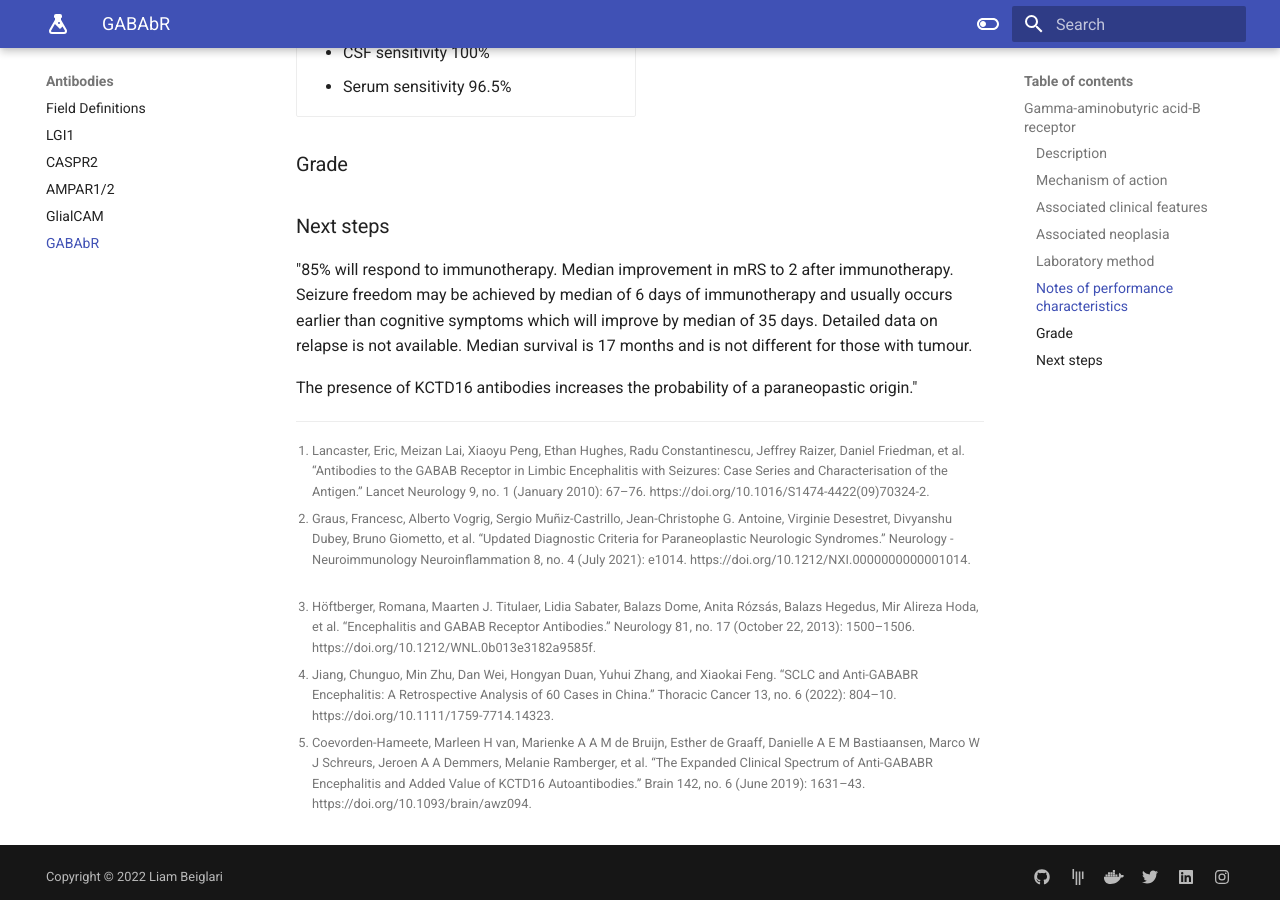
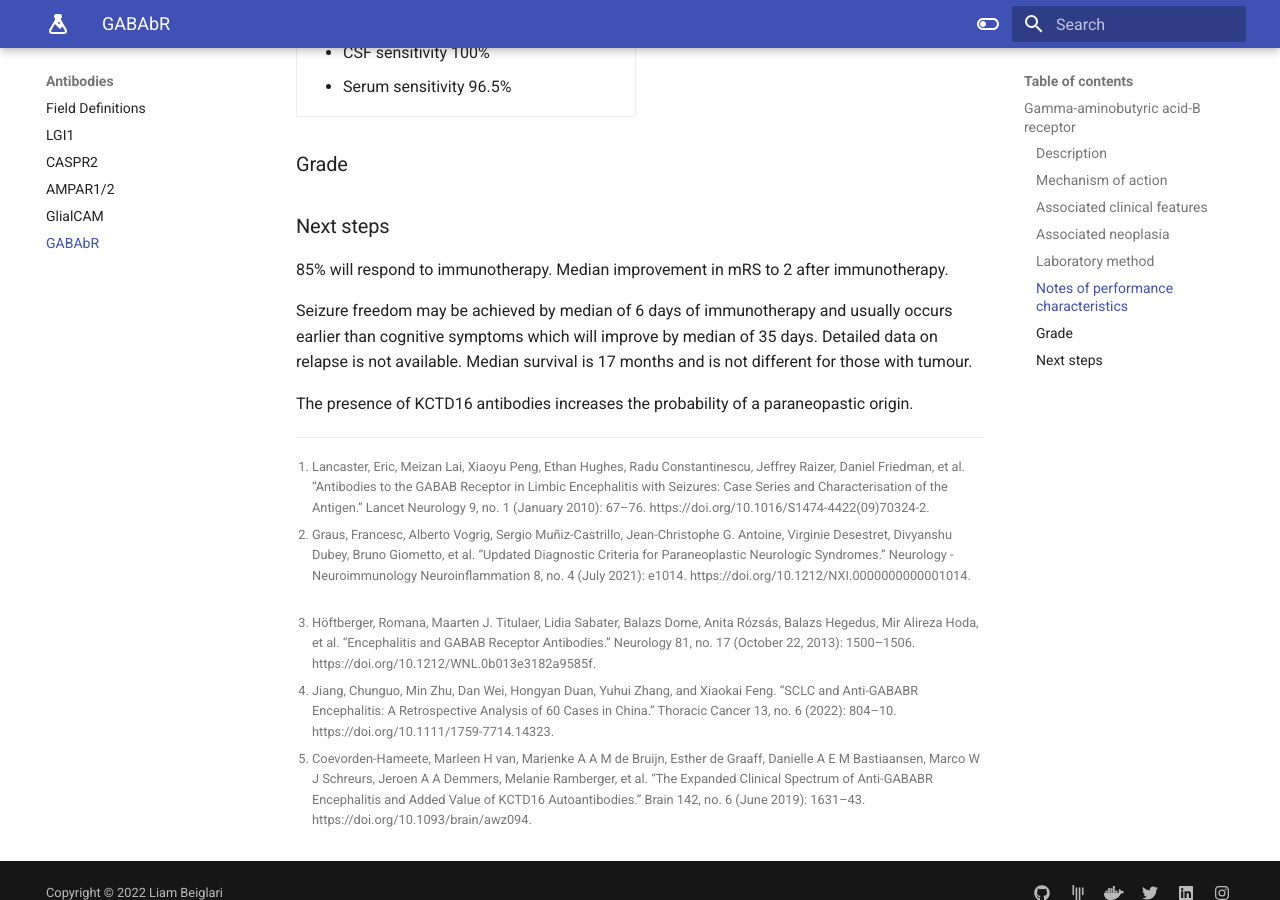
Before and after one commit to monchee/liamsproject, an MkDocs documentation site: the page built from docs/antibodies/gababr.md, in a window 1280 px wide and 900 px high, scrolled down 1787 px. Built offline with MkDocs 1.6.1 and Material for MkDocs 9.7.7, drawn with Linux system fonts in a browser that asks for light colours; plug-ins that fetch from the network failed and are left out.

```diff
--- a/docs/antibodies/gababr.md
+++ b/docs/antibodies/gababr.md
@@ -78,9 +78,11 @@ Live rat hippocampal neuronal assay
 ### Grade
 
 ### Next steps
-"85% will respond to immunotherapy. Median improvement in mRS to 2 after immunotherapy. Seizure freedom may be achieved by median of 6 days of immunotherapy and usually occurs earlier than cognitive symptoms which will improve by median of 35 days. Detailed data on relapse is not available. Median survival is 17 months and is not different for those with tumour.
+85% will respond to immunotherapy. Median improvement in mRS to 2 after immunotherapy.
 
-The presence of KCTD16 antibodies increases the probability of a paraneopastic origin."
+Seizure freedom may be achieved by median of 6 days of immunotherapy and usually occurs earlier than cognitive symptoms which will improve by median of 35 days. Detailed data on relapse is not available. Median survival is 17 months and is not different for those with tumour.
+
+The presence of KCTD16 antibodies increases the probability of a paraneopastic origin.
 
 [^1]: Lancaster, Eric, Meizan Lai, Xiaoyu Peng, Ethan Hughes, Radu Constantinescu, Jeffrey Raizer, Daniel Friedman, et al. “Antibodies to the GABAB Receptor in Limbic Encephalitis with Seizures: Case Series and Characterisation of the Antigen.” Lancet Neurology 9, no. 1 (January 2010): 67–76. https://doi.org/10.1016/S1474-4422(09)70324-2.
 [^2]: Graus, Francesc, Alberto Vogrig, Sergio Muñiz-Castrillo, Jean-Christophe G. Antoine, Virginie Desestret, Divyanshu Dubey, Bruno Giometto, et al. “Updated Diagnostic Criteria for Paraneoplastic Neurologic Syndromes.” Neurology - Neuroimmunology Neuroinflammation 8, no. 4 (July 2021): e1014. https://doi.org/10.1212/NXI.0000000000001014.
```
